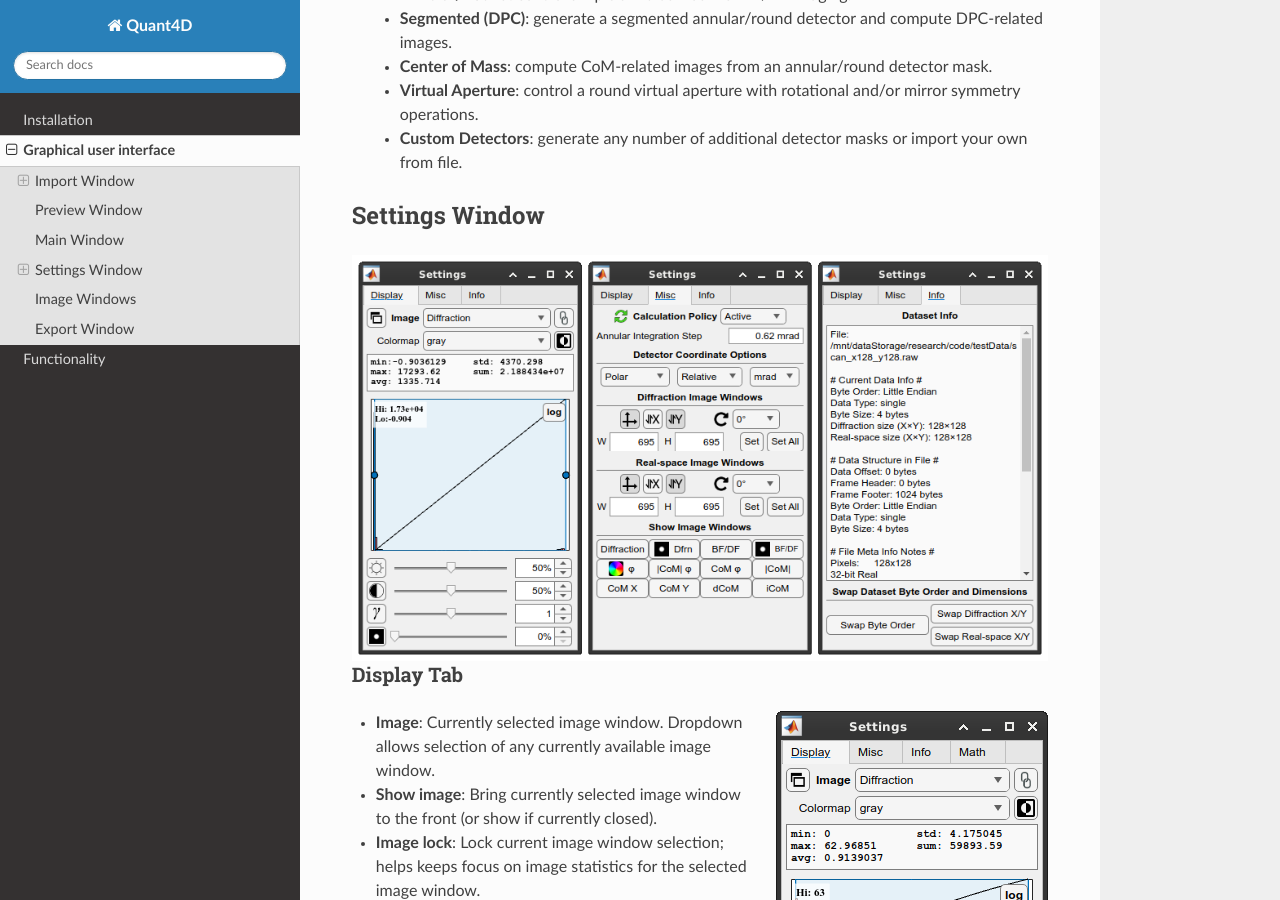
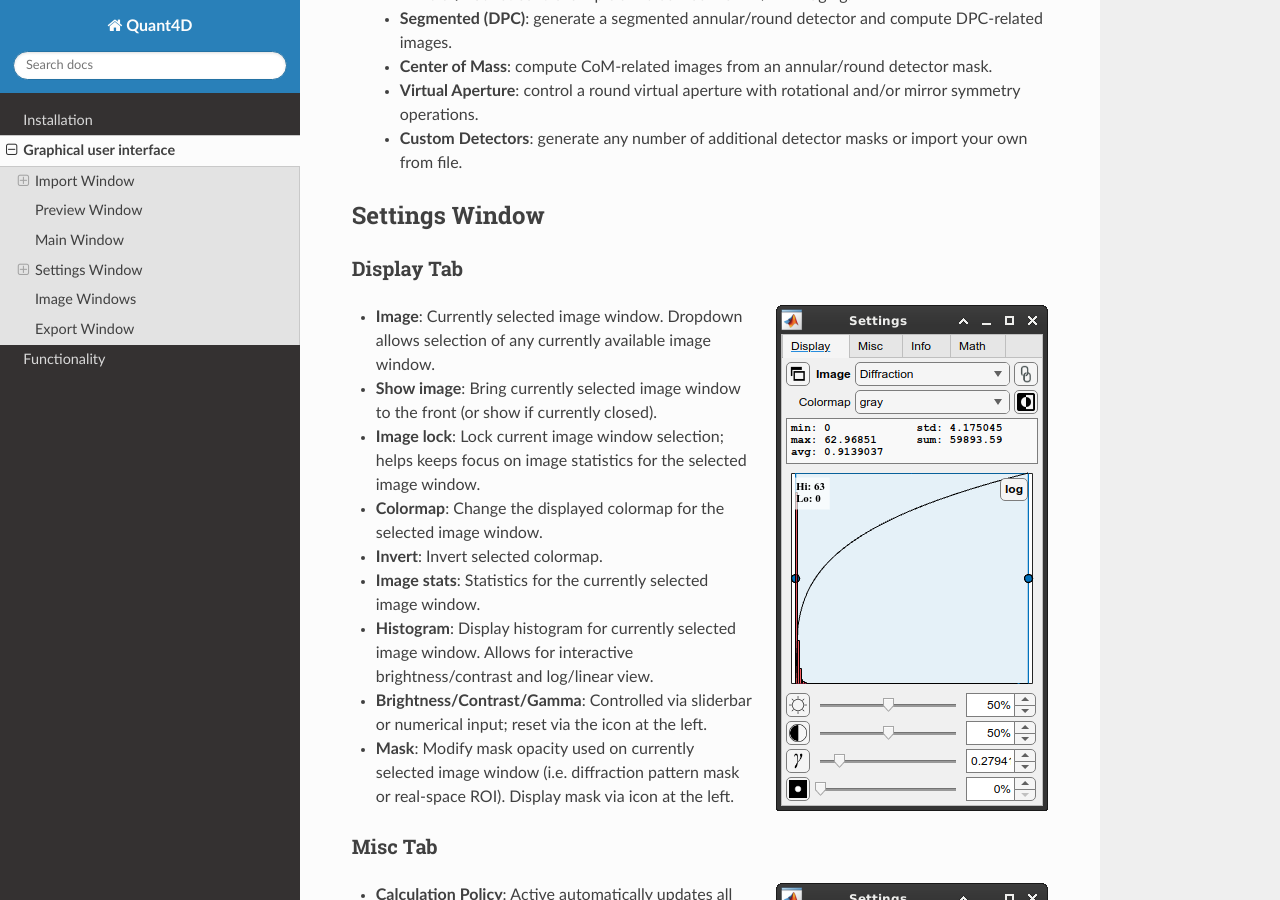
Before and after one commit to bryandesser/Quant4D, a Sphinx documentation site: the page built from docs/source/graphical_user_interface.rst, in a window 1280 px wide and 900 px high, scrolled down 2614 px. Built offline with Sphinx 7.4.7 and the Read the Docs theme 3.1.0, drawn with Linux system fonts in a browser that asks for light colours; pages that are not in the unit, such as notebooks, are missing from menus.

Commit message:
modified:   docs/source/graphical_user_interface.rst

```diff
--- a/docs/source/graphical_user_interface.rst
+++ b/docs/source/graphical_user_interface.rst
@@ -68,9 +68,6 @@
 
 Settings Window
 ***************
-.. image:: ../_static/settings.png
-    :align: center
-
 Display Tab
 ^^^^^^^^^^^
 .. image:: ../_static/settings_display_tab.png
@@ -88,6 +85,7 @@
 Misc Tab
 ^^^^^^^^
 .. image:: ../_static/settings_misc_tab.png
+    :align: right
 * **Calculation Policy**: Active automatically updates all image displays as the user iteracts with the GUI; Reduced updates all image displays after the user is finished interacting with the GUI; Passive only updates image displays when the user clicks the Refresh button on the Main Window.
 * **Annular integration step**: User-defined step size for pre-computed annular images. Smaller steps give finer control of annular detectors at the expense of larger memory usage.
 * **Detector coordinate options**: Polar or cartesian coordinates; locations displayed in absolute or relative to transmitted beam center; pixel or angular units.
@@ -97,6 +95,7 @@
 Info Tab
 ^^^^^^^^
 .. image:: ../_static/settings_info_tab.png
+    :align: right
 * **Dataset info**: All information and parameters used for the currently loaded dataset.
 * **Swap byte order**: Swap big endian <-> little endian in case incorrectly selected on import. Done in memory to avoid having to reimport the data.
 * **Swap Diffraction/Real-space X/Y**: Swap x,y axes for diffraction and/or real-space in case incorrecrtly selected on import. This is most useful for non-square datasets and CoM/DPC. Done in memory to avoid having to reimport the data.
```
